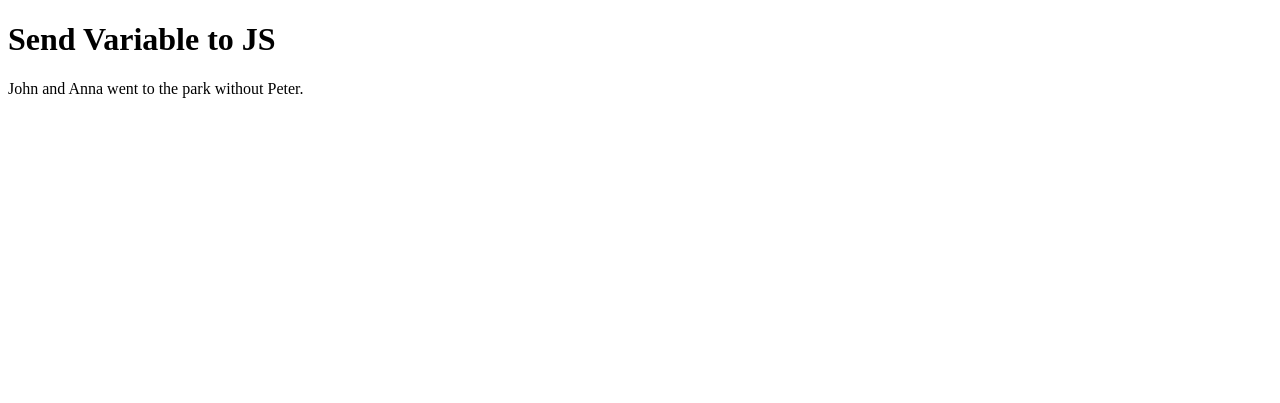
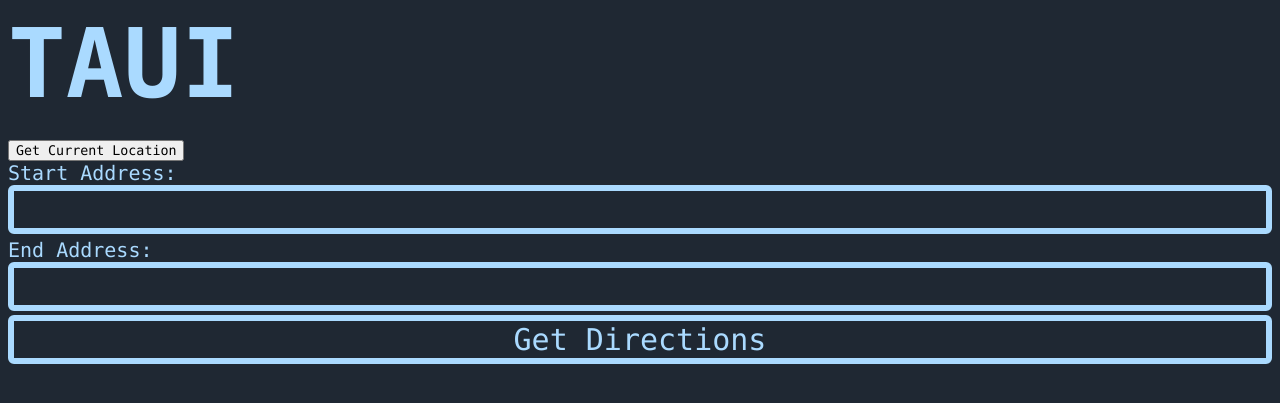
Before and after one commit to SatisfiedSushi/T.A.U.I-Train-And-Uber-Integration, a Flask app: page / in a window 1280 px wide. Shown: the top 403 px of the page. Run offline with Flask 3, Linux system fonts and the light colour scheme; parts of the project's set-up code (start-up, migrations or seed data) failed here and were passed over; some libraries are stand-ins or nearby versions.

Commit message:
added feature to get current location and set to start location.

```diff
--- a/GoogleMapsAPIs.py
+++ b/GoogleMapsAPIs.py
@@ -129,6 +129,27 @@ def get_routes(origin, destination, api_key):
         print("No routes found.")
 
 # get_routes("5024 w argyle", "5900 n keating", "AIzaSyA6cXymaX959J3CYjXTcNhCTBFTt9qi6pM")
+def get_address_from_lat_lng(latitude, longitude, api_key):
+    # Define the Google Maps Geocoding API endpoint
+    geocode_api = "https://maps.googleapis.com/maps/api/geocode/json"
+    # Prepare the parameters
+    params = {
+        "latlng": f"{latitude},{longitude}",
+        "key": api_key,  # Replace with your Google Maps API key
+    }
+    # Send a GET request to the Geocoding API
+    response = requests.get(geocode_api, params=params)
+    if response.status_code == 200:
+        data = response.json()
+        if data["status"] == "OK" and len(data["results"]) > 0:
+            # Extract the formatted address from the first result
+            formatted_address = data["results"][0]["formatted_address"]
+            return formatted_address
+        else:
+            return "Address not found"
+    else:
+        return "Error fetching address"
+
 
 def get_address_from_name(name, api_key):
     gmaps_places_api = f"https://maps.googleapis.com/maps/api/place/findplacefromtext/json?input={name}&inputtype=textquery&fields=formatted_address&key={api_key}"
@@ -214,8 +235,8 @@ def get_common_train_between_two_stations(origin, destination, api_key):
 
         return fastest_station, fastest_time
 
-get_common_train_between_two_stations("5024 w argyle", "5900 n keating", "AIzaSyA6cXymaX959J3CYjXTcNhCTBFTt9qi6pM")
-get_routes("5024 w argyle", "5900 n keating", "AIzaSyA6cXymaX959J3CYjXTcNhCTBFTt9qi6pM")
+#get_common_train_between_two_stations("5024 w argyle", "5900 n keating", "AIzaSyA6cXymaX959J3CYjXTcNhCTBFTt9qi6pM")
+#get_routes("5024 w argyle", "5900 n keating", "AIzaSyA6cXymaX959J3CYjXTcNhCTBFTt9qi6pM")
 
 # get_nearest_trains_in_radius(10,"5900 n keating", "AIzaSyA6cXymaX959J3CYjXTcNhCTBFTt9qi6pM")
 
--- a/app.py
+++ b/app.py
@@ -2,12 +2,13 @@ from flask import Flask, Response, render_template, request, send_from_directory
 import json
 from MapEmbed import map_inputs
 from UberDeepLink import addy_to_lat_long
+from GoogleMapsAPIs import *
 
 api_key = 'AIzaSyA6cXymaX959J3CYjXTcNhCTBFTt9qi6pM'
 
 app = Flask(__name__)
 
-"""
+
 @app.route('/' , methods=['GET', 'POST'])
 def index():
     if request.method == 'POST':
@@ -18,22 +19,14 @@ def index():
     return render_template('input.html', start='', end='', api_key=api_key)
 
 
-
-@app.route('/')
+@app.route('/receive_location_data', methods=['GET'])
 def receive_location_data():
-    #Code to receive json data
-    None
-"""
-@app.route('/', methods=['GET'])
-def send_js():
-    json_file = open('data.json')
-    data = json.load(json_file)
-    name1 = data['employees'][0]['firstName']
-    name2 = data['employees'][1]['firstName']
-    name3 = data['employees'][2]['firstName']
-    return render_template('index.html', name1=name1, name2=name2, name3=name3)
-
-
+    lat = request.args.get('latitude')
+    long = request.args.get('longitude')
+    accuracy = request.args.get('accuracy')
+    print(lat, long, accuracy)
+    address = get_address_from_lat_lng(lat, long, api_key)
+    return address
 
 
 if __name__ == '__main__':
--- a/data.json
+++ /dev/null
@@ -1,7 +0,0 @@
-{
-"employees":[
-    {"firstName":"John", "lastName":"Doe"},
-    {"firstName":"Anna", "lastName":"Smith"},
-    {"firstName":"Peter", "lastName":"Jones"}
-]
-}
--- a/templates/index.html
+++ /dev/null
@@ -1,10 +0,0 @@
-<!DOCTYPE html>
-<html lang="en">
-<head>
-    <title>TEST</title>
-</head>
-<body>
-    <h1>Send Variable to JS</h1>
-    <p>{{ name1 }} and {{ name2 }} went to the park without {{ name3 }}.</p>
-</body>
-</html>
--- a/templates/input.html
+++ b/templates/input.html
@@ -51,13 +51,12 @@
 
             var startAutocomplete = new google.maps.places.Autocomplete(startInput);
             var endAutocomplete = new google.maps.places.Autocomplete(endInput);
-        }
+            }
         google.maps.event.addDomListener(window, 'load', initAutocomplete);
 
         function getUserLocation() {
             if ("geolocation" in navigator) {
-
-                navigator.geolocation.getCurrentPosition(function(position) {
+                navigator.geolocation.getCurrentPosition(function (position) {
                     var latitude = position.coords.latitude;
                     var longitude = position.coords.longitude;
                     var accuracy = position.coords.accuracy; // Accuracy in meters
@@ -69,10 +68,21 @@
                         accuracy: accuracy
                     };
 
-                    // Add code to send json data
-                    add it
+                    // Convert locationData to a query string
+                    var queryString = Object.keys(locationData).map(function (key) {
+                        return key + '=' + encodeURIComponent(locationData[key]);
+                    }).join('&');
 
-                }, function(error) {
+                    // Send the JavaScript variable to the Flask server using a GET request
+                    fetch('/receive_location_data?' + queryString)
+                        .then(response => response.text())
+                        .then(data => {
+                            document.getElementById("start-input").value = data; // Update the HTML content with the received data
+                        })
+                        .catch(error => {
+                            console.error('Error:', error);
+                        });
+                }, function (error) {
                     if (error.code === error.PERMISSION_DENIED) {
                         alert("Location access denied. To enable, go to your browser settings.");
                     } else if (error.code === error.POSITION_UNAVAILABLE) {
@@ -91,11 +101,11 @@
 </head>
 <body>
     <h1 id = title>TAUI</h1>
-    <button onclick="getUserLocation()">Get Location</button>
+    <button onclick="getUserLocation()">Get Current Location</button>
     <form method="POST">
         <label for="start-input">Start Address:</label>
         <br>
-        <input id="start-input" type="text" name="start" class="input-box" value="{{ start }}">
+        <input id="start-input" type="text" name="start" class="input-box" value={{ start }}>
         <br>
         <label for="end-input">End Address:</label>
         <br>
--- a/templates/style.css
+++ /dev/null
@@ -1,3 +0,0 @@
-.input-box {
-    width: 900px ;
-}
```
